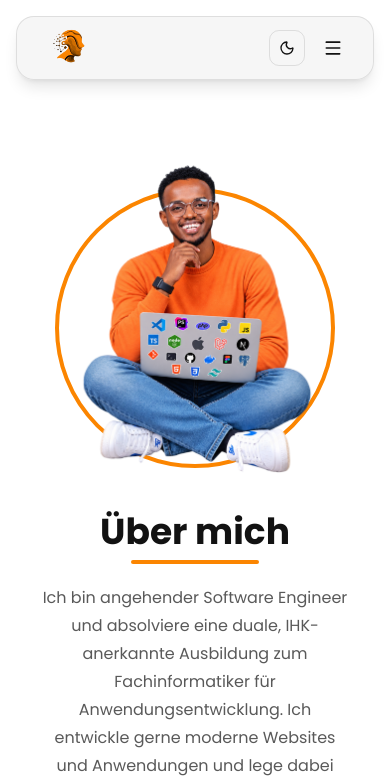
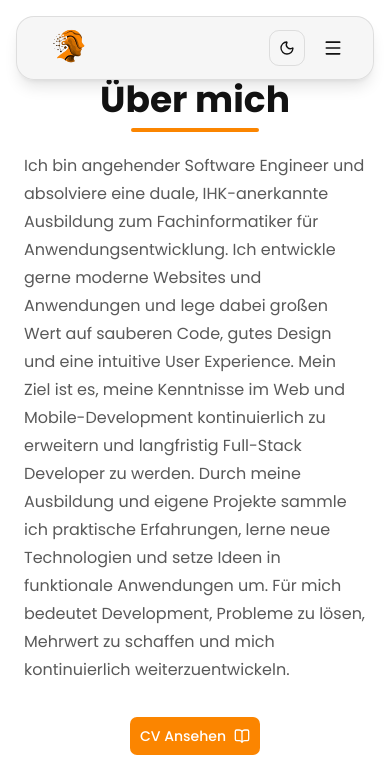
Before and after one commit to isseabdirachid/My-Portfolio, a React (Vite) app: page /about in a window 390 px wide. Shown: the top 784 px of the page. Built offline with nearby package versions, Linux system fonts and the light colour scheme.

Commit message:
Adjust About section spacing and responsive layout

```diff
--- a/src/components/About/About.tsx
+++ b/src/components/About/About.tsx
@@ -5,12 +5,16 @@
     return (
         <section
             id="about"
-            className="w-full py-20 sm:py-24 lg:py-28"
+            className="w-full sm:py-1 lg:py-20"
         >
             <div className="mx-auto grid max-w-6xl grid-cols-1 items-center gap-8 px-6 sm:gap-10 lg:grid-cols-2 lg:gap-20">
-                <AboutImage />
+                <div className="order-2 sm:order-1">
+                    <AboutImage />
+                </div>
 
-                <AboutContent />
+                <div className="order-1 sm:order-2">
+                    <AboutContent />
+                </div>
             </div>
         </section>
     );
--- a/src/components/About/AboutContent.tsx
+++ b/src/components/About/AboutContent.tsx
@@ -16,7 +16,7 @@
 
             <div className="mx-auto mt-2 h-1 w-32 rounded-full bg-primary-custom lg:mx-0" />
 
-            <p className="mx-auto mt-5 w-full max-w-2xl px-4 text-base leading-7 text-secondary-custom/70 sm:px-6 sm:text-lg lg:mx-0 lg:px-0">
+            <p className="mt-5 w-full max-w-2xl px-0 text-left text-md leading-7 text-secondary-custom/70 sm:mx-auto sm:px-6 sm:text-lg lg:mx-0 lg:px-0">
                 {t("about.description")}
             </p>
 
```
